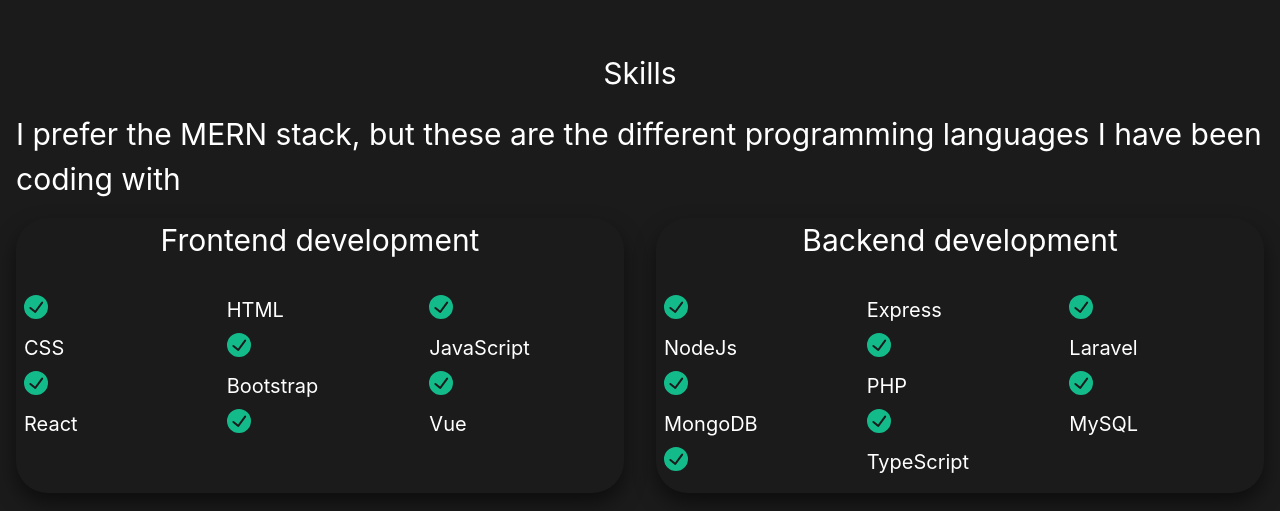
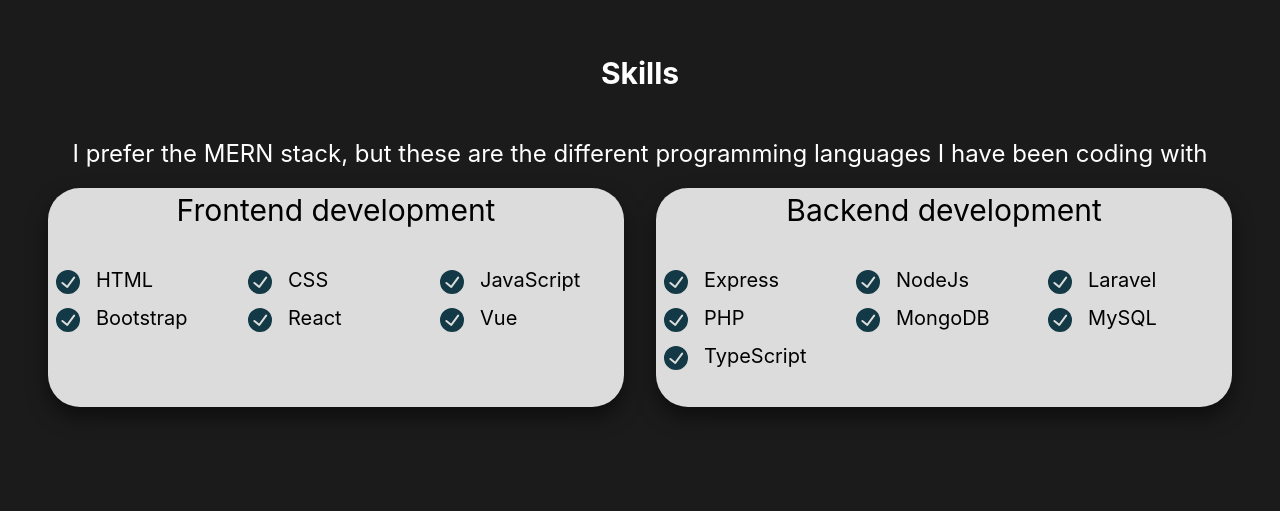
Before and after one commit to IzaMarkstrom/iza-portfolio-website, a Next.js app: page / in a window 1280 px wide. Shown: the part 2036-2547 px from the top of the page. Built offline with nearby package versions, Linux system fonts and the light colour scheme.

Commit message:
Moved the checkCircleIcon inside tge Text components

```diff
--- a/components/Skills.jsx
+++ b/components/Skills.jsx
@@ -4,7 +4,8 @@
     Flex,
     useMediaQuery,
     GridItem,
-    Grid
+    Grid,
+    Spacer
 } from '@chakra-ui/react'
 import React from 'react'
 import theme from './Chakra_theme'
@@ -14,52 +15,92 @@
     const [isMobile] = useMediaQuery("(max-width: 768px)");
 
   return (
-    <Flex mt={isMobile ? '900px' : '200px'} id='skills' h='100vh' w='100%' flexDir='column' pl={4} pr={4}>
+    <Flex mt={isMobile ? '900px' : '200px'} id='skills' h='100vh' w='100%' flexDir='column' pl={12} pr={12}>
         <Flex alignItems='center' flexDir='column' mb={4}>
-            <Text fontSize='3xl' mb={4}>Skills</Text>
-            <Text fontSize={isMobile ? '2xl' : '3xl'}>I prefer the MERN stack, but these are the different programming languages I have been coding with</Text>
+            <Text
+                fontSize='3xl'
+                mb={10}
+                color='white'
+                as='b'>
+                    Skills
+            </Text>
+
+            <Text fontSize={isMobile ? 'xl' : '2xl'}>I prefer the MERN stack, but these are the different programming languages I have been coding with</Text>
         </Flex>
-            <Grid gridTemplateColumns='1fr 1fr' gap='2rem'>
-            <Box boxShadow='0px 10px 20px rgba(0, 0, 0, 0.5)'  borderRadius='2rem' overflow='hidden'>
+            <Grid gridTemplateColumns='repeat(auto-fit, minmax(250px, 1fr))' gap='2rem'>
+            <Box boxShadow='0px 10px 20px rgba(0, 0, 0, 0.5)' _hover={{bg: 'white'}} bg='rgb(220, 220, 220)' borderRadius='2rem' overflow='hidden' color='black'>
                 <Text fontSize={isMobile ? 'xl' : '3xl'} className='skills_dev'>Frontend development</Text>
-                <SimpleGrid spacing={2} gridTemplateColumns={isMobile ? 'repeat(auto-fill, minmax(50px, 1fr))' : 'repeat(auto-fill, minmax(150px, 1fr))'} pl={2}>
-                    <CheckCircleIcon boxSize={6} color={theme.colors.darkGreen}/>
-                    <Text fontSize='xl'>HTML</Text>
-                    <CheckCircleIcon boxSize={6} color={theme.colors.darkGreen}/>
-                    <Text fontSize='xl'>CSS</Text>
-                    <CheckCircleIcon boxSize={6} color={theme.colors.darkGreen}/>
-                    <Text fontSize='xl'>JavaScript</Text>
-                    <CheckCircleIcon boxSize={6} color={theme.colors.darkGreen}/>
-                    <Text fontSize='xl'>Bootstrap</Text>
-                    <CheckCircleIcon boxSize={6} color={theme.colors.darkGreen}/>
-                    <Text fontSize='xl'>React</Text>
-                    <CheckCircleIcon boxSize={6} color={theme.colors.darkGreen}/>
-                    <Text fontSize='xl'>Vue</Text>
+                <SimpleGrid spacing={2} pl={2} gridTemplateColumns={isMobile ? 'repeat(auto-fill, minmax(110px, 1fr))' : 'repeat(auto-fill, minmax(150px, 1fr))'} mb={5}>
+
+                        <Text fontSize='xl'>
+                            <CheckCircleIcon boxSize={6} color={theme.colors.primary} mr={4}/>
+                            HTML
+                        </Text>
+
+                        <Text fontSize='xl'>
+                            <CheckCircleIcon boxSize={6} color={theme.colors.primary} mr={4}/>
+                            CSS
+                        </Text>
+
+                        <Text fontSize='xl'>
+                            <CheckCircleIcon boxSize={6} color={theme.colors.primary} mr={4}/>
+                            JavaScript
+                        </Text>
+
+                        <Text fontSize='xl'>
+                            <CheckCircleIcon boxSize={6} color={theme.colors.primary} mr={4}/>
+                            Bootstrap
+                        </Text>
+
+                        <Text fontSize='xl'>
+                            <CheckCircleIcon boxSize={6} color={theme.colors.primary} mr={4}/>
+                            React
+                        </Text>
+
+                        <Text fontSize='xl'>
+                            <CheckCircleIcon boxSize={6} color={theme.colors.primary} mr={4}/>
+                            Vue
+                        </Text>
                 </SimpleGrid>
             </Box>
-            <Box boxShadow='0px 10px 20px rgba(0, 0, 0, 0.5)'  borderRadius='2rem' overflow='hidden'>
+            <Box boxShadow='0px 10px 20px rgba(0, 0, 0, 0.5)' _hover={{bg: 'white'}} bg='rgb(220, 220, 220)' borderRadius='2rem' overflow='hidden' color='black'>
                 <Text fontSize={isMobile ? 'xl' : '3xl'} className='skills_dev'>Backend development</Text>
-                <SimpleGrid spacing={2} templateColumns={isMobile ? 'repeat(auto-fill, minmax(50px, 1fr))' : 'repeat(auto-fill, minmax(150px, 1fr))'} pb={4} pl={2}>
-                        <CheckCircleIcon boxSize={6} color={theme.colors.darkGreen}/>
-                        <Text fontSize='xl'>Express</Text>
+                <SimpleGrid spacing={2} templateColumns={isMobile ? 'repeat(auto-fill, minmax(110px, 1fr))' : 'repeat(auto-fill, minmax(150px, 1fr))'} pb={4} pl={2} mb={5}>
 
-                        <CheckCircleIcon boxSize={6} color={theme.colors.darkGreen}/>
-                        <Text fontSize='xl'>NodeJs</Text>
+                        <Text fontSize='xl'>
+                            <CheckCircleIcon boxSize={6} color={theme.colors.primary} mr={4}/>
+                            Express
+                        </Text>
 
-                        <CheckCircleIcon boxSize={6} color={theme.colors.darkGreen}/>
-                        <Text fontSize='xl'>Laravel</Text>
+                        <Text fontSize='xl'>
+                            <CheckCircleIcon boxSize={6} color={theme.colors.primary} mr={4}/>
+                            NodeJs
+                        </Text>
 
-                        <CheckCircleIcon boxSize={6} color={theme.colors.darkGreen}/>
-                        <Text fontSize='xl'>PHP</Text>
+                        <Text fontSize='xl'>
+                            <CheckCircleIcon boxSize={6} color={theme.colors.primary} mr={4}/>
+                            Laravel
+                        </Text>
 
-                        <CheckCircleIcon boxSize={6} color={theme.colors.darkGreen}/>
-                        <Text fontSize='xl'>MongoDB</Text>
+                        <Text fontSize='xl'>
+                            <CheckCircleIcon boxSize={6} color={theme.colors.primary} mr={4}/>
+                            PHP
+                        </Text>
 
-                        <CheckCircleIcon boxSize={6} color={theme.colors.darkGreen}/>
-                        <Text fontSize='xl'>MySQL</Text>
+                        <Text fontSize='xl'>
+                            <CheckCircleIcon boxSize={6} color={theme.colors.primary} mr={4}/>
+                            MongoDB
+                        </Text>
 
-                        <CheckCircleIcon boxSize={6} color={theme.colors.darkGreen}/>
-                        <Text fontSize='xl'>TypeScript</Text>
+                        <Text fontSize='xl'>
+                            <CheckCircleIcon boxSize={6} color={theme.colors.primary} mr={4}/>
+                            MySQL
+                        </Text>
+
+                        <Text fontSize='xl'>
+                            <CheckCircleIcon boxSize={6} color={theme.colors.primary} mr={4}/>
+                            TypeScript
+                        </Text>
 
                 </SimpleGrid>
             </Box>
```
